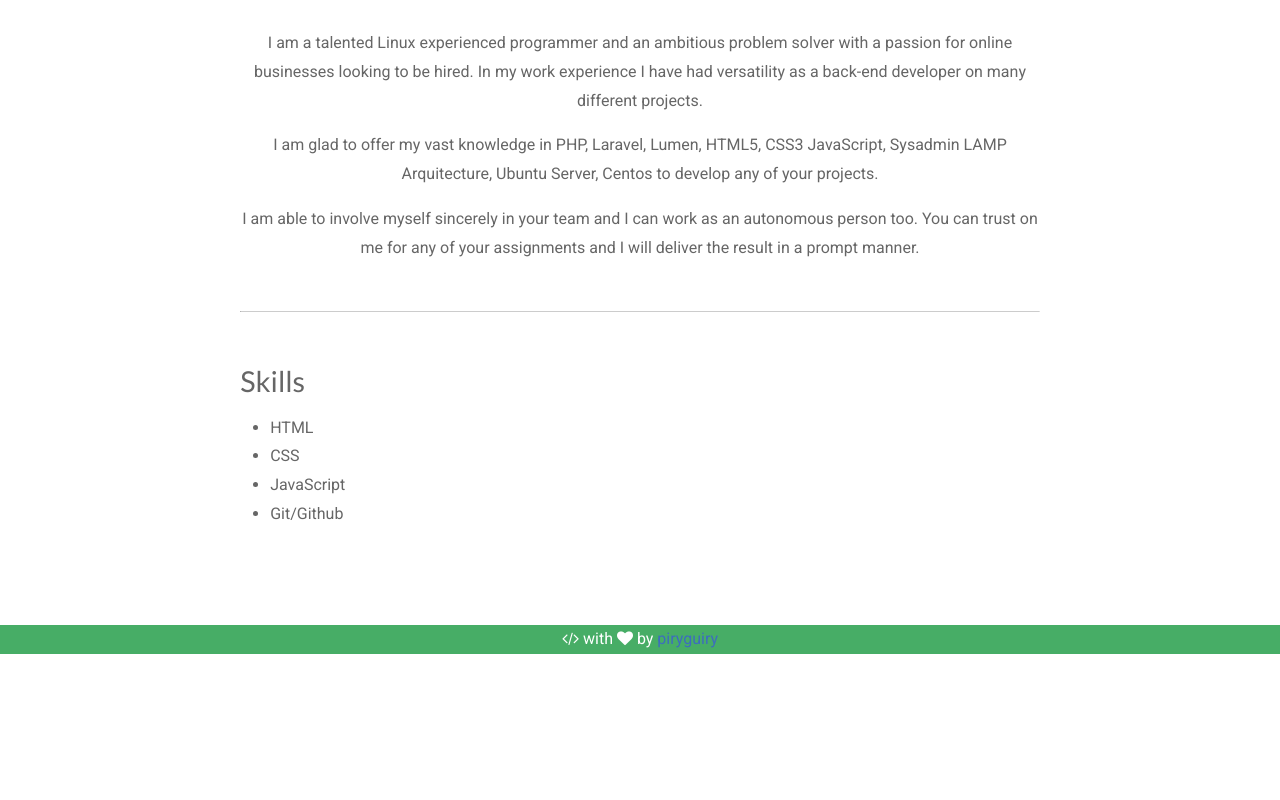
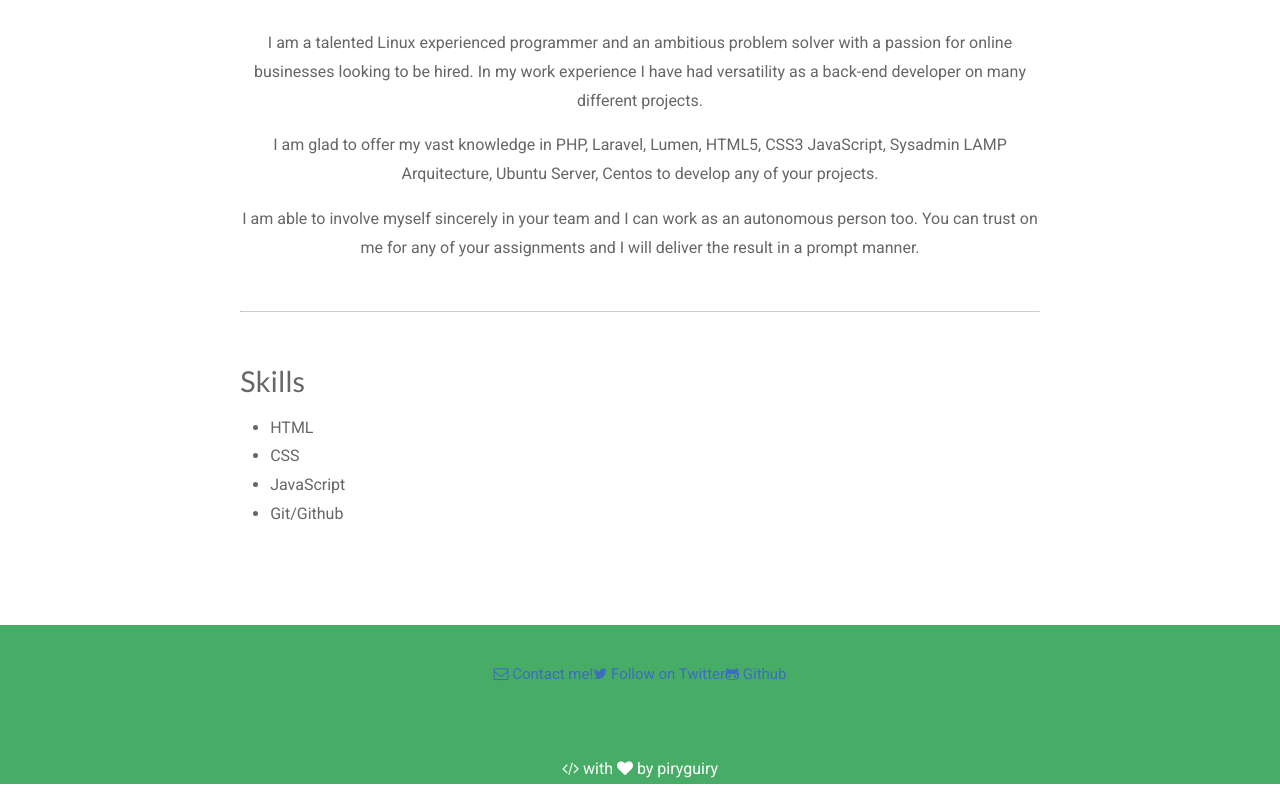
Before and after one commit to afariasfermin/afariasfermin.github.io, a website: page index.html in a window 1280 px wide. Shown: the part 735-1535 px from the top of the page. Before the commit the page ends 1405 px from the top, so only its background shows below. Drawn offline with nearby package versions, Linux system fonts and the light colour scheme.

Commit message:
modified:   css/styles.css 	modified:   index.html

```diff
--- a/css/styles.css
+++ b/css/styles.css
@@ -99,6 +99,25 @@ footer {
     margin-top: 80px;
 }
 
+footer .social-links {
+    display: flex;
+    justify-content: center;
+    list-style-type: none;
+    margin: 0 0 32px 0;
+    padding: 0;
+}
+
+footer .content-wrapper {
+    position: relative;
+    color: white;
+    font-size: 15px;
+    margin: 0 auto;
+    overflow: auto;
+    padding: 40px 0 40px 0;
+    width: 964px;
+
+}
+
 .center {
     text-align: center;
 }
--- a/index.html
+++ b/index.html
@@ -54,10 +54,31 @@
         </section>
     </div>
 
-    <footer class="center">
-        <p>
-            <i class="fa fa-code" aria-hidden="true"></i> with <i class="fa fa-heart" aria-hidden="true"></i> by
-            <a href="https://github.com/piryguiry" target="_blank">piryguiry</a>
+    <footer>
+        <div class="content-wrapper">
+            <ul class="social-links">
+                <li>
+                    <a title="Envíanos un correo" class="email" href="mailto:afariasfermin@gmail.com">
+                        <i class="fa fa-envelope-o" aria-hidden="true"></i> <span>Contact me!</span>
+                    </a>
+                </li>
+
+                <li>
+                    <a title="Manda un saludo en Twitter" class="twitter" href="https://twitter.com/piryguiry">
+                        <i class="fa fa-twitter" aria-hidden="true"></i> <span>Follow on Twitter</span>
+                    </a>
+                </li>
+
+                <li>
+                    <a title="Colaborar" class="github" href="https://github.com/piryguiry">
+                        <i class="fa fa-github-alt" aria-hidden="true"></i> <span>Github</span>
+                    </a>
+                </li>
+            </ul>
+        </div>
+
+        <p class="center">
+            <i class="fa fa-code" aria-hidden="true"></i> with <i class="fa fa-heart" aria-hidden="true"></i> by piryguiry
         </p>
     </footer>
 
```
